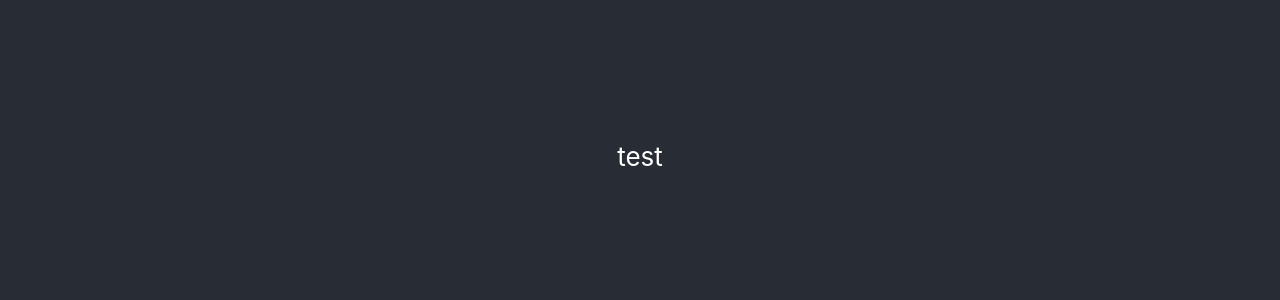
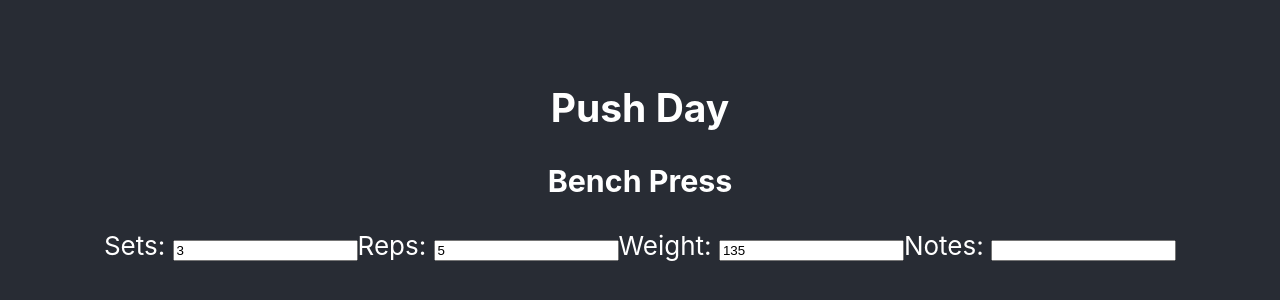
Before and after one commit to chowder350/WeightliftingTracker, a React (Create React App) app: page / in a window 1280 px wide. Shown: the part 244-544 px from the top of the page. Built offline with nearby package versions, Linux system fonts and the light colour scheme.

Commit message:
creating a Workout which holds many Lifts

```diff
--- a/package.json
+++ b/package.json
@@ -6,7 +6,9 @@
     "@testing-library/jest-dom": "^5.11.8",
     "@testing-library/react": "^11.2.2",
     "@testing-library/user-event": "^12.6.0",
+    "bootstrap": "^4.5.3",
     "react": "^17.0.1",
+    "react-bootstrap": "^1.4.0",
     "react-dom": "^17.0.1",
     "react-scripts": "4.0.1",
     "web-vitals": "^0.2.4"
--- a/src/App.js
+++ b/src/App.js
@@ -1,12 +1,12 @@
-import logo from './logo.svg';
+
 import './App.css';
-import DayComponent from './Components/DayComponent'
+import WorkoutComponent from './Components/WorkoutComponent'
 
 function App() {
   return (
     <div className="App">
       <header className="App-header">
-       <DayComponent/>
+       <WorkoutComponent/>
       </header>
     </div>
   );
--- a/src/Components/DayComponent.jsx
+++ /dev/null
@@ -1,23 +0,0 @@
-import React, {Component} from 'react'
-
-class DayComponent extends Component {
-  constructor() {
-    super()
-    this.state = {
-
-    }
-  }
-
-
- componentDidMount = async () =>{
-
- }
-
-  render() {
-    return (
-        <p>test</p>
-    )
-  }
-}
-
-export default DayComponent;
--- /dev/null
+++ b/src/Components/LiftComponent.jsx
@@ -0,0 +1,26 @@
+import React, {Component} from 'react'
+
+class LiftComponent extends Component {
+  constructor() {
+    super()
+    this.state = {
+
+    }
+  }
+
+
+  render() {
+      console.log(this.props)
+    return (
+        <>
+        <h3>{this.props.title}</h3>
+        <label>Sets: </label> <input style={{display:'inline-block'}} value={this.props.sets}/>
+        <label>Reps: </label> <input style={{display:'inline-block'}} value={this.props.reps}/>
+        <label>Weight: </label> <input style={{display:'inline-block'}} value={this.props.weight}/>
+        <label>Notes: </label> <input style={{display:'inline-block'}} type="textbox" value={this.props.notes}/>
+        </>
+    )
+  }
+}
+
+export default LiftComponent;
--- /dev/null
+++ b/src/Components/WorkoutComponent.jsx
@@ -0,0 +1,30 @@
+import React, {Component} from 'react';
+import LiftComponent from './LiftComponent';
+import {Container} from 'react-bootstrap';
+
+class WorkoutComponent extends Component {
+  constructor() {
+    super()
+    this.state = {
+
+    }
+  }
+
+
+ componentDidMount = async () =>{
+
+ }
+
+  render() {
+    return (
+      <>
+      <Container>
+        <h2>Push Day</h2>
+        <LiftComponent title={'Bench Press'} sets={3} reps={5} weight={135}/>
+        </Container>
+      </>
+    )
+  }
+}
+
+export default WorkoutComponent;
```
Also changed, not shown: 2 other files (tests, documents, lock files or other folders).
